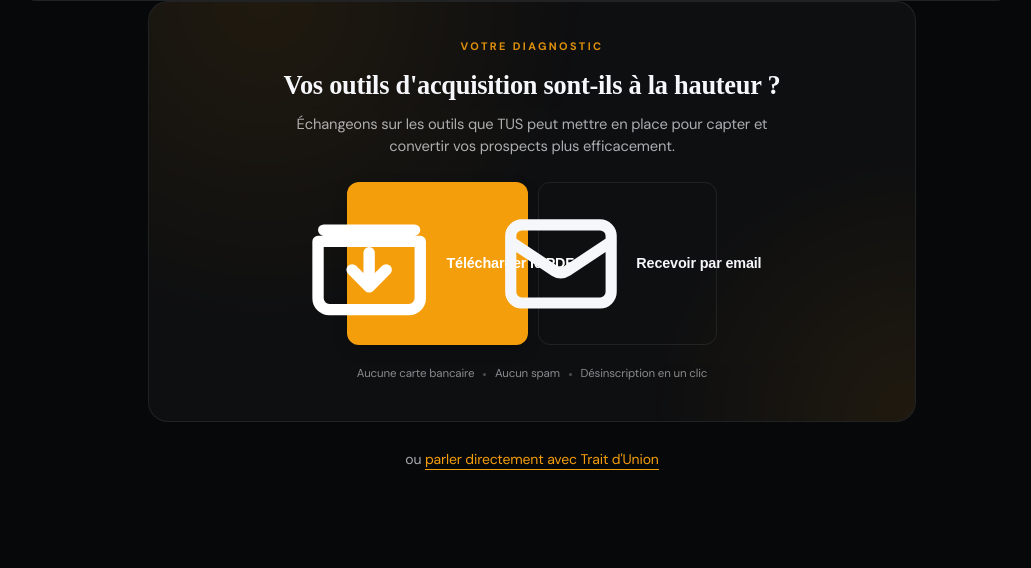
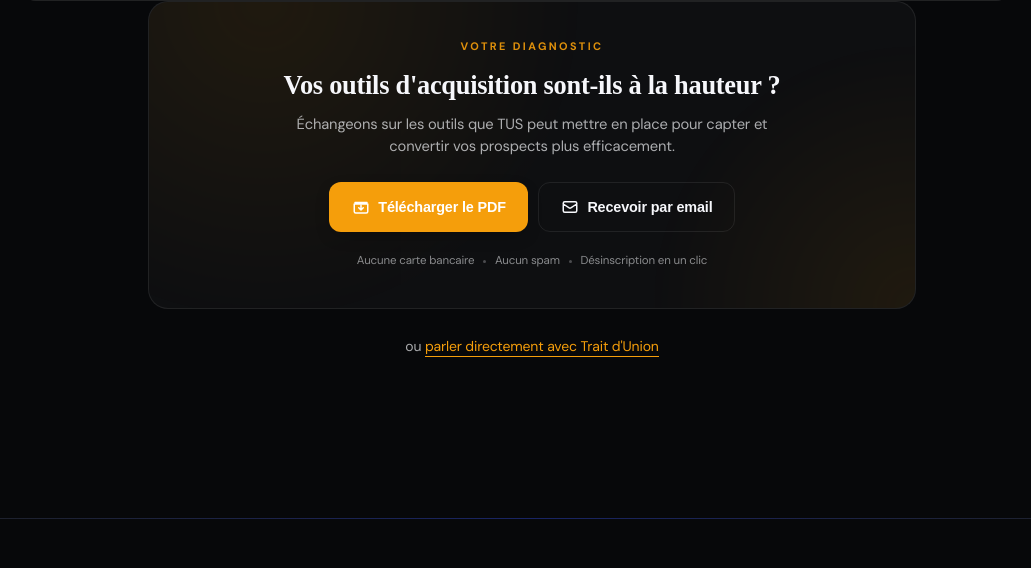
Before and after one commit to beaudelaire1/trait-d-union, a Django app: template templates/simulateur/cac.html in a window 1280 px wide. Shown: the part 2177-2745 px from the top of the page, without its empty margins (108-1139 px from the left). Run offline with Django 5.2, Linux system fonts and the light colour scheme; the template is opened without the code that fills it: most values are stand-ins (such as "Sample title", 1, 10 or a date in 2020); some libraries are stand-ins or nearby versions.

Commit message:
fix(simulateur): CTA buttons hors scope Alpine - wrap en x-data + dispatchEvent natif
Les boutons Telecharger/Email vivaient hors d'un x-data donc @click Alpine n'etait jamais attache. Fix: x-data sur le conteneur .report-cta-actions + window.dispatchEvent(CustomEvent) pour garantir la remontee au listener @open-report-modal.window de la modale. Taille SVG forcee en CSS (w-[18px] arbitraires non compiles par Tailwind).

```diff
--- a/templates/simulateur/tool_base.html
+++ b/templates/simulateur/tool_base.html
@@ -210,7 +210,7 @@
         border: 1px solid transparent;
         white-space: nowrap;
     }
-    .report-btn svg { flex-shrink: 0; }
+    .report-btn svg { flex-shrink: 0; width: 18px; height: 18px; }
     .report-btn--primary {
         color: #fff;
         background: var(--tool-glow, var(--sim-accent));
@@ -396,17 +396,17 @@
                     </p>
 
                     {% if tool_slug %}
-                    <div class="report-cta-actions">
+                    <div class="report-cta-actions" x-data>
                         <button type="button"
                                 class="report-btn report-btn--primary"
-                                @click="$dispatch('open-report-modal', { delivery: 'download' })">
-                            <svg class="w-[18px] h-[18px]" fill="none" stroke="currentColor" viewBox="0 0 24 24" stroke-width="2"><path stroke-linecap="round" stroke-linejoin="round" d="M12 10v6m0 0l-3-3m3 3l3-3M4 6h16M5 20h14a2 2 0 002-2V8H3v10a2 2 0 002 2z"/></svg>
+                                @click="window.dispatchEvent(new CustomEvent('open-report-modal', { detail: { delivery: 'download' } }))">
+                            <svg aria-hidden="true" fill="none" stroke="currentColor" viewBox="0 0 24 24" stroke-width="2"><path stroke-linecap="round" stroke-linejoin="round" d="M12 10v6m0 0l-3-3m3 3l3-3M4 6h16M5 20h14a2 2 0 002-2V8H3v10a2 2 0 002 2z"/></svg>
                             <span>Télécharger le PDF</span>
                         </button>
                         <button type="button"
                                 class="report-btn report-btn--ghost"
-                                @click="$dispatch('open-report-modal', { delivery: 'email' })">
-                            <svg class="w-[18px] h-[18px]" fill="none" stroke="currentColor" viewBox="0 0 24 24" stroke-width="2"><path stroke-linecap="round" stroke-linejoin="round" d="M3 8l7.89 5.26a2 2 0 002.22 0L21 8M5 19h14a2 2 0 002-2V7a2 2 0 00-2-2H5a2 2 0 00-2 2v10a2 2 0 002 2z"/></svg>
+                                @click="window.dispatchEvent(new CustomEvent('open-report-modal', { detail: { delivery: 'email' } }))">
+                            <svg aria-hidden="true" fill="none" stroke="currentColor" viewBox="0 0 24 24" stroke-width="2"><path stroke-linecap="round" stroke-linejoin="round" d="M3 8l7.89 5.26a2 2 0 002.22 0L21 8M5 19h14a2 2 0 002-2V7a2 2 0 00-2-2H5a2 2 0 00-2 2v10a2 2 0 002 2z"/></svg>
                             <span>Recevoir par email</span>
                         </button>
                     </div>
```
